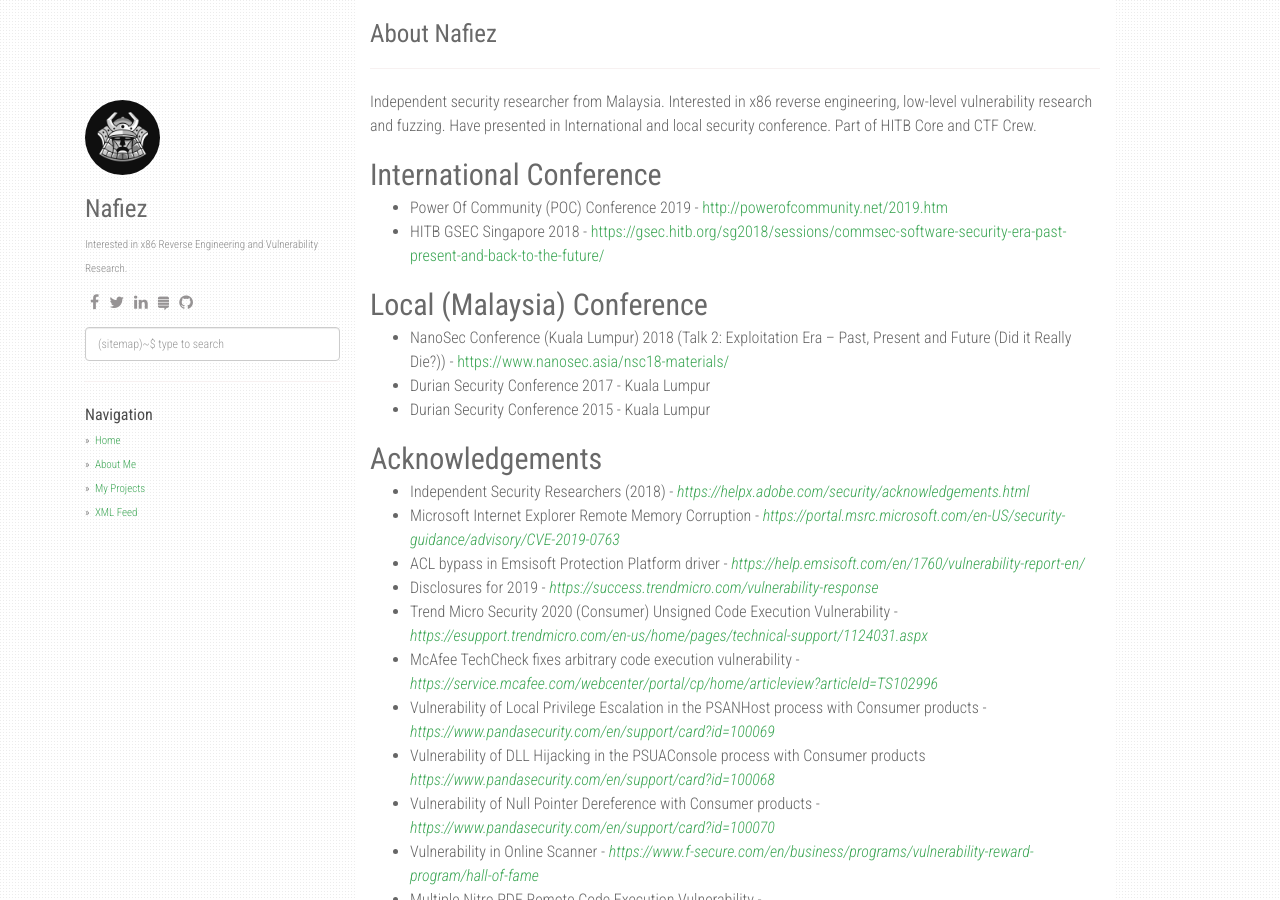
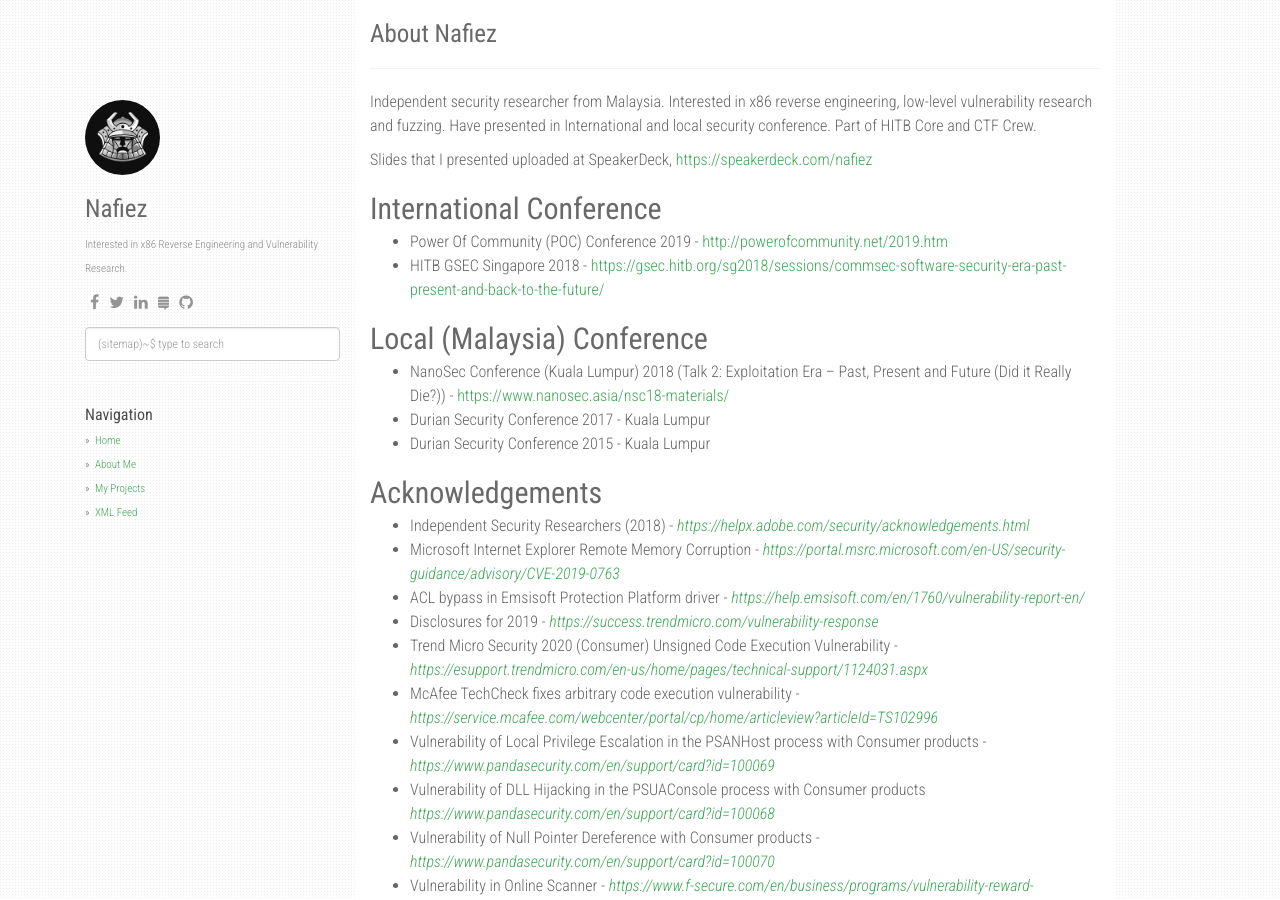
Before and after one commit to FazliMolaJan/nafiez.github.io, a Jekyll site: the page built from about.md, in a window 1280 px wide and 900 px high. Built offline with Jekyll 4.4.1, drawn with Linux system fonts in a browser that asks for light colours; nearby versions of some CDN libraries.

Commit message:
Update about.md

```diff
--- a/about.md
+++ b/about.md
@@ -6,6 +6,8 @@ permalink: /about/
 
 
 Independent security researcher from Malaysia. Interested in x86 reverse engineering, low-level vulnerability research and fuzzing. Have presented in International and local security conference. Part of HITB Core and CTF Crew.
+
+Slides that I presented uploaded at SpeakerDeck, [https://speakerdeck.com/nafiez](https://speakerdeck.com/nafiez)
 
 International Conference
 ---
```
